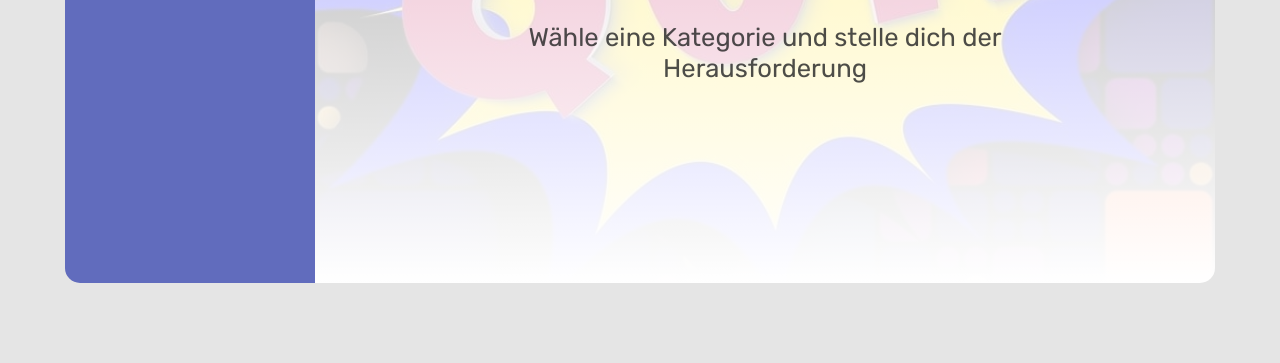
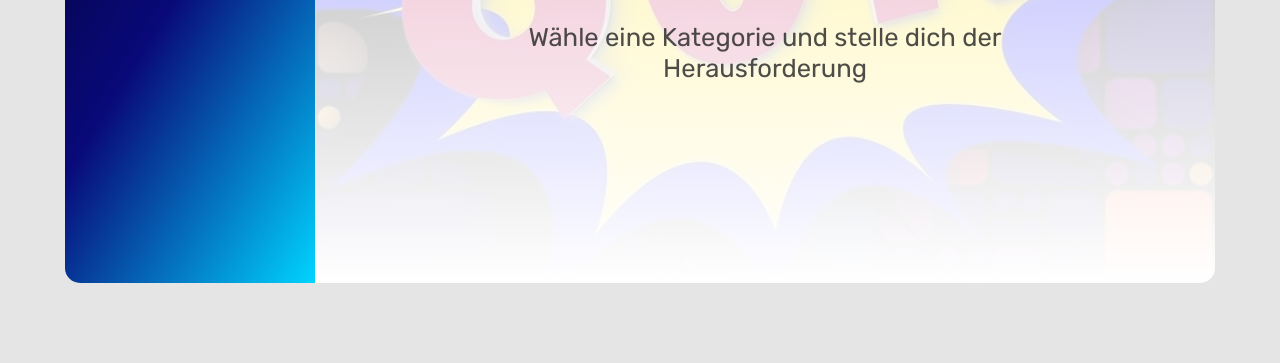
Before and after one commit to KaiWiehe/Quiz-app, a plain HTML site: page index.html in a window 1280 px wide. Shown: the part 437-800 px from the top of the page. Drawn offline with Linux system fonts and the light colour scheme.

Commit message:
change menu bg

```diff
--- a/style.css
+++ b/style.css
@@ -61,7 +61,7 @@ body {
 }
 
 .left {
-    background-color: rgb(97, 108, 189);
+    background: linear-gradient(122deg, rgba(2, 0, 36, 1) 0%, rgba(9, 9, 121, 1) 51%, rgba(0, 212, 255, 1) 100%);
     border-radius: 15px 0 0 15px;
     height: 80vh;
     width: 250px;
```
